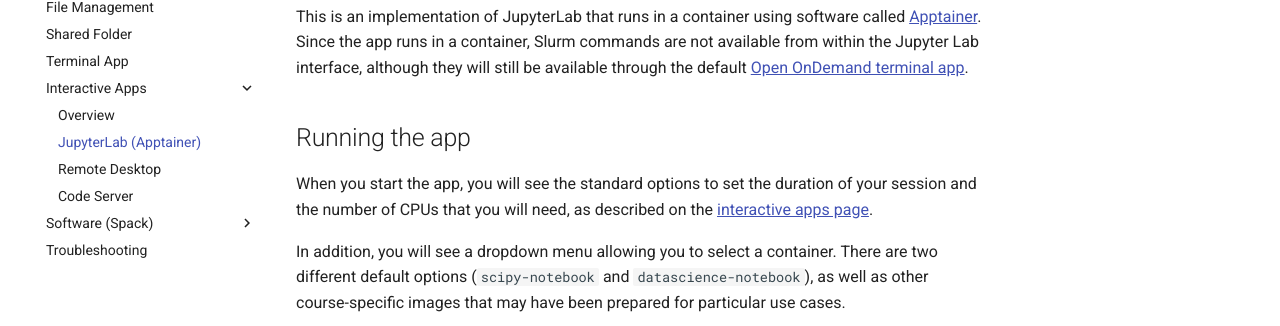
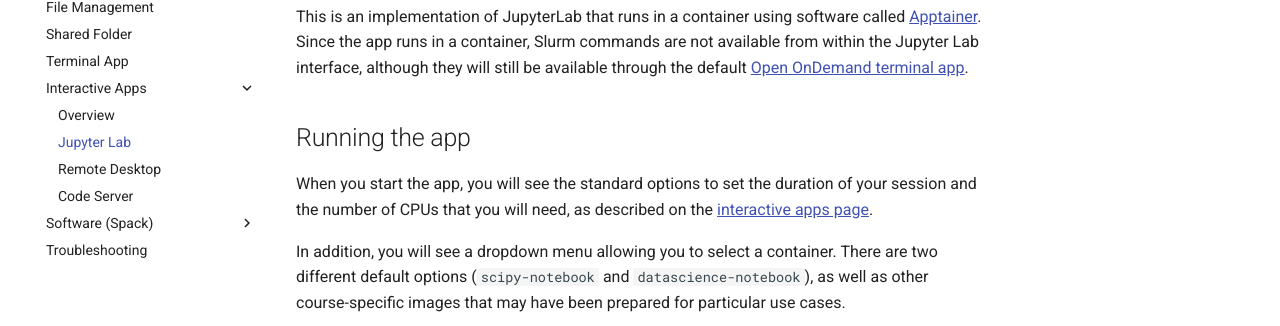
Before and after one commit to Harvard-ATG/huit-ondemand-user-docs, an MkDocs documentation site: the page built from docs/jupyterlab-apptainer.md, in a window 1280 px wide. Shown: the part 176-502 px from the top of the page. Built offline with MkDocs 1.6.1 and Material for MkDocs 9.7.7, drawn with Linux system fonts in a browser that asks for light colours.

Commit message:
fix nav title

```diff
--- a/mkdocs.yml
+++ b/mkdocs.yml
@@ -7,7 +7,7 @@ nav:
   - Terminal App: terminal.md
   - Interactive Apps:
     - Overview: interactive-apps.md
-    - JupyterLab (Apptainer): jupyterlab-apptainer.md
+    - Jupyter Lab: jupyterlab-apptainer.md
     - Remote Desktop: remote-desktop-ros.md
     - Code Server: vscode-app.md
   - Software (Spack):
```
